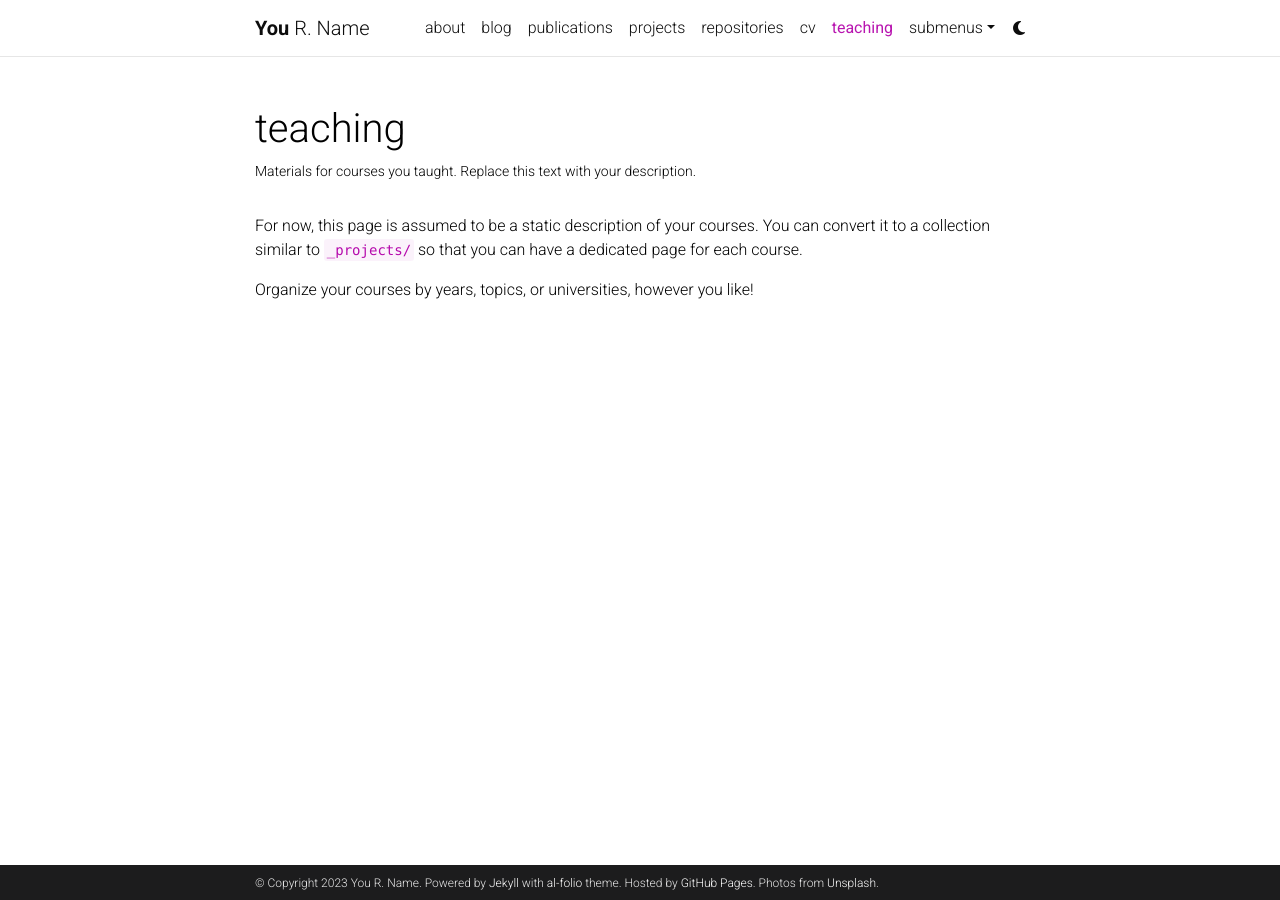
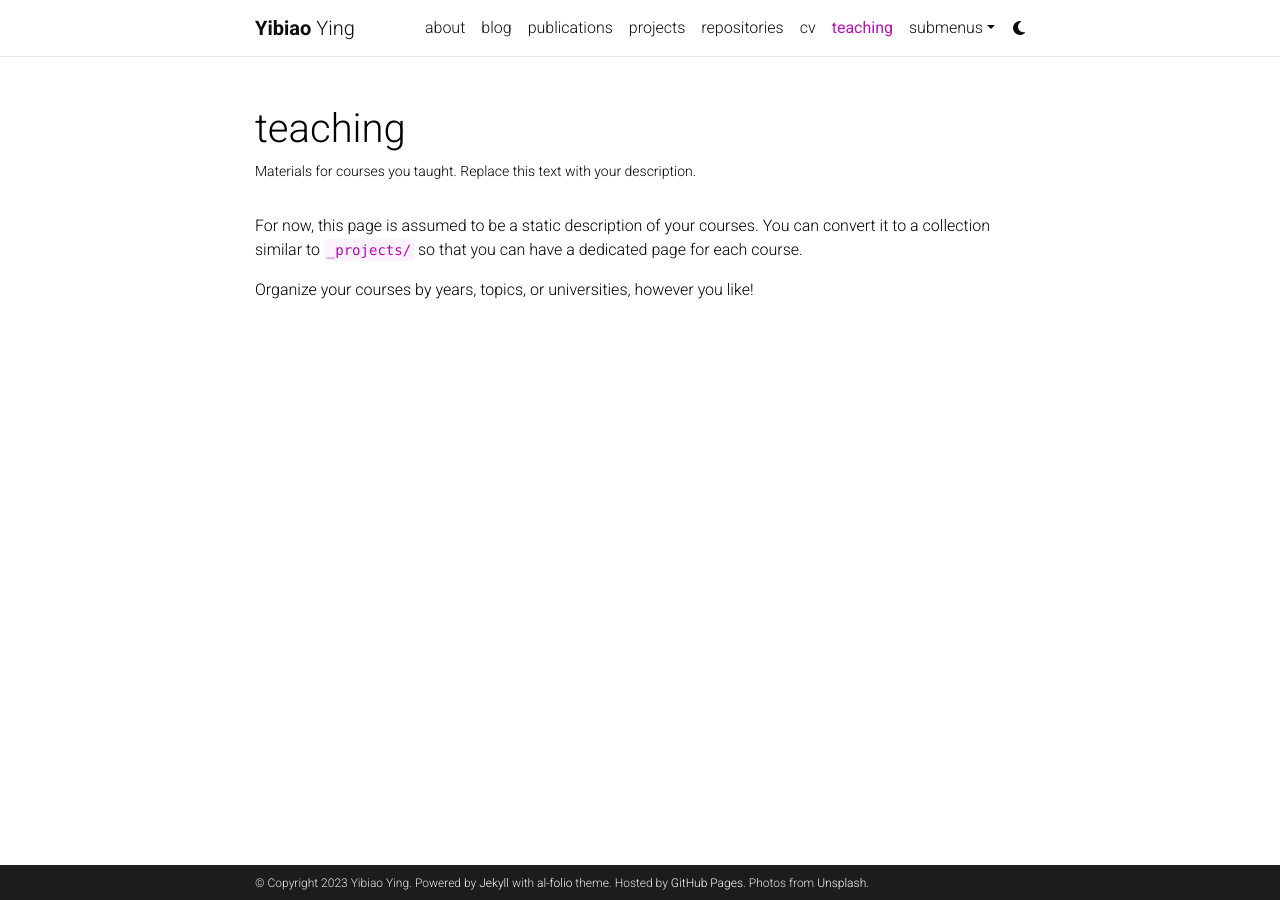
Before and after one commit to yingyibiao/yingyibiao.github.io, a Jekyll site: the page built from _pages/teaching.md, in a window 1280 px wide. Built offline with Jekyll 4.4.1, drawn with Linux system fonts in a browser that asks for light colours; comment, search, counter and statistics services are not loaded; a style sheet for code colours, icons or effects is not loaded.

Commit message:
update personal info

```diff
--- a/_config.yml
+++ b/_config.yml
@@ -3,10 +3,10 @@
 # -----------------------------------------------------------------------------
 
 title: blank # the website title (if blank, full name will be used instead)
-first_name: You
-middle_name: R.
-last_name: Name
-email: you@example.com
+first_name: Yibiao
+middle_name:
+last_name: Ying
+email: ying15 at gmail dot com
 description: > # the ">" symbol means to ignore newlines until "footer_text:"
   A simple, whitespace theme for academics. Based on [*folio](https://github.com/bogoli/-folio) design.
 footer_text: >
@@ -18,8 +18,8 @@
 lang: en # the language of your site (for example: en, fr, cn, ru, etc.)
 icon: ⚛️  # the emoji used as the favicon (alternatively, provide image name in /assets/img/)
 
-url: https://alshedivat.github.io # the base hostname & protocol for your site
-baseurl: /al-folio # the subpath of your site, e.g. /blog/
+url: https://yingyibiao.github.io # the base hostname & protocol for your site
+baseurl:  # the subpath of your site, e.g. /blog/
 last_updated: false # set to true if you want to display last updated in the footer
 impressum_path:  # set to path to include impressum link in the footer, use the same path as permalink in a page, helps to conform with EU GDPR
 
@@ -45,7 +45,7 @@
 # will use title and url fields
 # Take a look to https://github.com/jekyll/jekyll-feed for more customization
 
-rss_icon: true
+rss_icon: false
 
 # -----------------------------------------------------------------------------
 # Layout
@@ -71,13 +71,13 @@
 # Social integration
 # -----------------------------------------------------------------------------
 
-github_username: # your GitHub user name
+github_username: yingyibiao # your GitHub user name
 gitlab_username: # your GitLab user name
 twitter_username: # your Twitter handle
 mastodon_username: # your mastodon instance+username in the format instance.tld/@username
-linkedin_username: # your LinkedIn user name
+linkedin_username: yibiao # your LinkedIn user name
 telegram_username: # your Telegram user name
-scholar_userid: # your Google Scholar ID
+scholar_userid: fvqym94AAAAJ # your Google Scholar ID
 semanticscholar_id: # your Semantic Scholar ID
 whatsapp_number: # your WhatsApp number (full phone number in international format. Omit any zeroes, brackets, or dashes when adding the phone number in international format.)
 orcid_id: # your ORCID ID
@@ -108,7 +108,7 @@
 wechat_qr: # filename of your wechat qr-code saved as an image (e.g., wechat-qr.png if saved to assets/img/wechat-qr.png)
 
 contact_note: >
-  You can even add a little note about which of these is the best way to reach you.
+  Feel free to contact me by email.
 
 # -----------------------------------------------------------------------------
 # Analytics and search engine verification
@@ -160,9 +160,9 @@
 # External sources.
 # If you have blog posts published on medium.com or other external sources,
 # you can display them in your blog by adding a link to the RSS feed.
-external_sources:
-  - name: medium.com
-    rss_url: https://medium.com/@al-folio/feed
+#external_sources:
+#  - name: medium.com
+#    rss_url: https://medium.com/@al-folio/feed
 
 # -----------------------------------------------------------------------------
 # Collections
@@ -186,7 +186,7 @@
 latest_posts:
   enabled: true
   scrollable: true # adds a vertical scroll bar if there are more than 3 new posts items
-  limit: 3 # leave blank to include all the blog posts
+  limit: 5 # leave blank to include all the blog posts
 
 # -----------------------------------------------------------------------------
 # Jekyll settings
@@ -308,7 +308,7 @@
 filtered_bibtex_keywords: [abbr, abstract, arxiv, bibtex_show, html, pdf, selected, supp, blog, code, poster, slides, website, preview, altmetric]
 
 # Maximum number of authors to be shown for each publication (more authors are visible on click)
-max_author_limit: 3  # leave blank to always show all authors
+max_author_limit: 10  # leave blank to always show all authors
 more_authors_animation_delay: 10  # more authors are revealed on click using animation; smaller delay means faster animation
 
 
```
Also changed, not shown: 1 other file.
